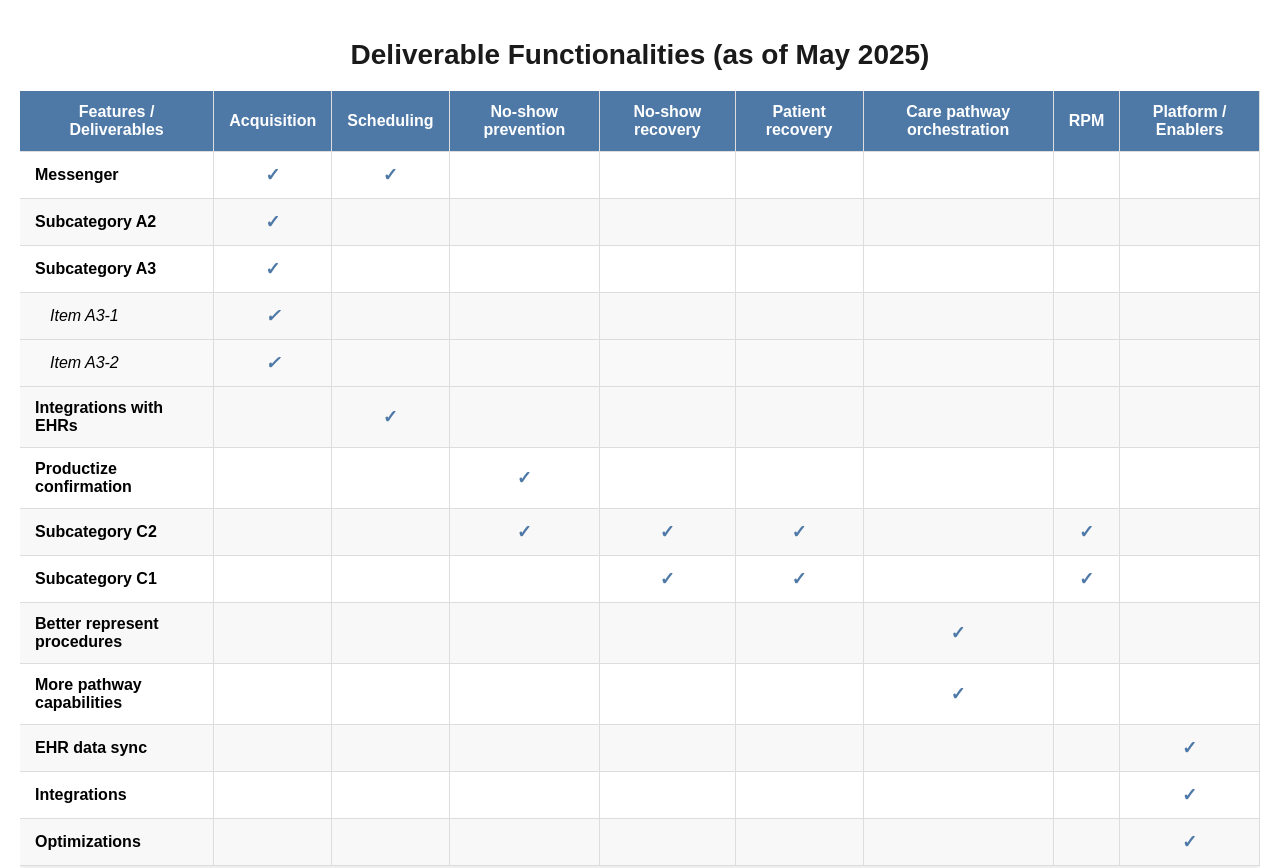
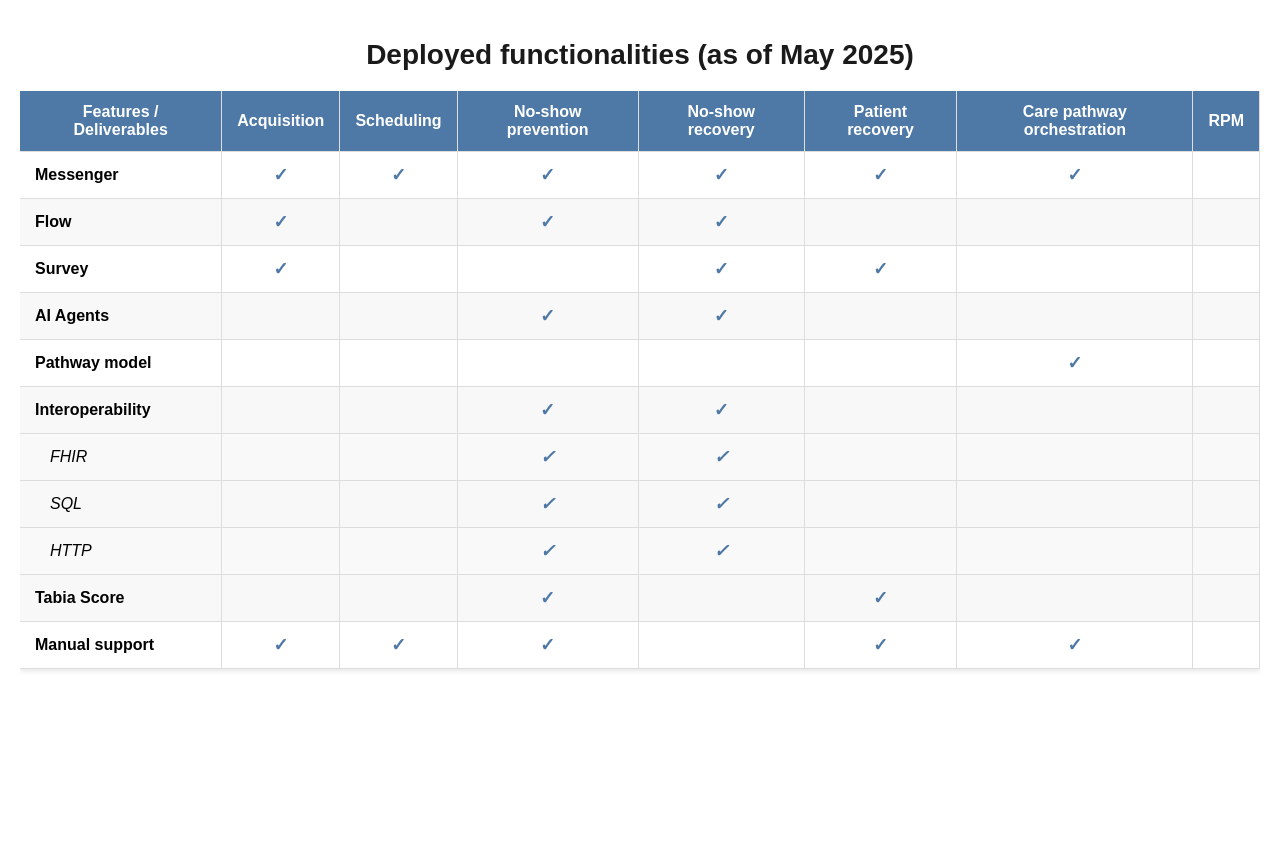
Before and after one commit to tabiahealth/roadmap, a plain HTML site: page index.html in a window 1280 px wide. Shown: the top 868 px of the page. Drawn offline with nearby package versions, Linux system fonts and the light colour scheme.

Commit message:
improved feature map

```diff
--- a/data.js
+++ b/data.js
@@ -261,71 +261,76 @@
     },
 ];
 
+// Define reusable functionality blocks
+const tabiaFunctionalities = {
+    messenger: {
+        id: "messenger",
+        name: "Messenger"
+    },
+    flow: {
+        id: "flow",
+        name: "Flow"
+    },
+    survey: {
+        id: "survey",
+        name: "Survey"
+    },
+    aiAgents: {
+        id: "aiAgents",
+        name: "AI Agents"
+    },
+    pathway: {
+        id: "pathway",
+        name: "Pathway model",
+    },
+    integrations: {
+        id: "interop",
+        name: "Interoperability",
+        subItems: [
+            "FHIR",
+            "SQL",
+            "HTTP"
+        ]
+    },
+    tabiaScore: {
+        id: "tabiaScore",
+        name: "Tabia Score"
+    },
+    manual: {
+        id: "manual",
+        name: "Manual support"
+    }
+};
+
 // Data for the deliverable functionalities table
 const tabiaFunctionalitiesData = [
     {
         deliverable: "Acquisition",
-        functionalities: [
-            { name: "Messenger" },
-            { name: "Subcategory A2" },
-            {
-                name: "Subcategory A3",
-                subItems: [
-                    "Item A3-1",
-                    "Item A3-2"
-                ]
-            }
-        ]
+        functionalityIds: ["messenger", "flow", "survey", "manual"]
     },
     {
         deliverable: "Scheduling",
-        functionalities: [
-            { name: "Messenger" },
-            { name: "Integrations with EHRs" }
-        ]
+        functionalityIds: ["messenger", "manual"]
     },
     {
         deliverable: "No-show prevention",
-        functionalities: [
-            { name: "Productize confirmation" },
-            { name: "Subcategory C2" }
-        ]
+        functionalityIds: ["messenger", "flow", "aiAgents", "interop", "tabiaScore", "manual"]
     },
     {
         deliverable: "No-show recovery",
-        functionalities: [
-            { name: "Subcategory C1" },
-            { name: "Subcategory C2" }
-        ]
+        functionalityIds: ["messenger", "flow", "survey", "aiAgents", "interop"]
     },
     {
         deliverable: "Patient recovery",
-        functionalities: [
-            { name: "Subcategory C1" },
-            { name: "Subcategory C2" }
-        ]
+        functionalityIds: ["messenger", "survey", "tabiaScore", "manual"]
     },
     {
         deliverable: "Care pathway orchestration",
-        functionalities: [
-            { name: "Better represent procedures" },
-            { name: "More pathway capabilities" }
-        ]
+        functionalityIds: ["messenger", "pathway", "manual"]
     },
     {
         deliverable: "RPM",
-        functionalities: [
-            { name: "Subcategory C1" },
-            { name: "Subcategory C2" }
-        ]
-    },
-    {
-        deliverable: "Platform / Enablers",
-        functionalities: [
-            { name: "EHR data sync" },
-            { name: "Integrations" },
-            { name: "Optimizations" }
-        ]
+        functionalityIds: []
     }
 ];
 
--- a/featuremap.js
+++ b/featuremap.js
@@ -5,23 +5,8 @@
     // Extract all deliverables
     const deliverables = tabiaFunctionalitiesData.map(item => item.deliverable);
 
-    // Extract all unique functionalities
-    const allFunctionalities = [];
-
-    tabiaFunctionalitiesData.forEach(item => {
-        item.functionalities.forEach(functionality => {
-            // Check if this functionality already exists in our list
-            const existingFunc = allFunctionalities.find(f => f.name === functionality.name);
-
-            if (!existingFunc) {
-                // Add new functionality to the list
-                allFunctionalities.push({
-                    name: functionality.name,
-                    subItems: functionality.subItems || []
-                });
-            }
-        });
-    });
+    // Extract all functionalities from the tabiaFunctionalities object
+    const allFunctionalities = Object.values(tabiaFunctionalities);
 
     // Create the header row with deliverables as columns
     const headerRow = document.createElement('tr');
@@ -65,7 +50,7 @@
             const deliverableObj = tabiaFunctionalitiesData.find(item => item.deliverable === deliverable);
 
             // Check if this functionality exists in this deliverable
-            const exists = deliverableObj.functionalities.some(f => f.name === functionality.name);
+            const exists = deliverableObj.functionalityIds.includes(functionality.id);
 
             // Add a checkmark if the functionality exists in this deliverable
             if (exists) {
@@ -97,11 +82,10 @@
                     // Find the deliverable object
                     const deliverableObj = tabiaFunctionalitiesData.find(item => item.deliverable === deliverable);
 
-                    // Check if the parent functionality exists in this deliverable and has this sub-item
-                    const parentFunc = deliverableObj.functionalities.find(f => f.name === functionality.name);
-                    const exists = parentFunc && parentFunc.subItems && parentFunc.subItems.includes(subItem);
+                    // Check if the parent functionality exists in this deliverable
+                    const exists = deliverableObj.functionalityIds.includes(functionality.id);
 
-                    // Add a checkmark if the sub-item exists in this deliverable
+                    // Add a checkmark if the parent functionality exists in this deliverable
                     if (exists) {
                         cell.innerHTML = '✓';
                         cell.classList.add('checkmark');
--- a/index.html
+++ b/index.html
@@ -8,7 +8,7 @@
     <link rel="stylesheet" href="styles.css">
 </head>
 <body>
-    <h1>Deliverable Functionalities (as of May 2025)</h1>
+    <h1>Deployed functionalities (as of May 2025)</h1>
     <div class="table-container" id="featuremap">
         <table class="deliverables-table">
             <thead>
--- a/styles.css
+++ b/styles.css
@@ -100,5 +100,5 @@
     box-shadow: 0 2px 5px rgba(0,0,0,0.3);
 }
 #featuremap {
-    padding-bottom: 100px;
+    padding-bottom: 400px;
 }
```
